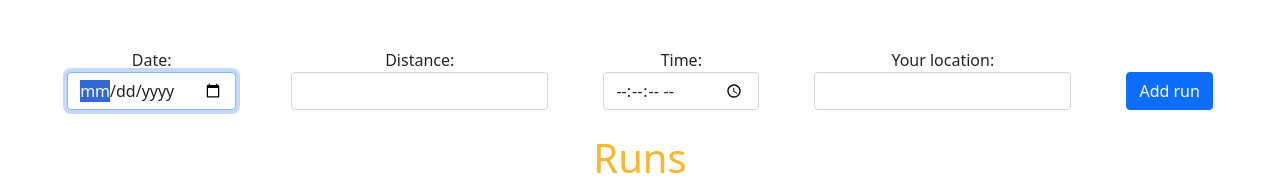
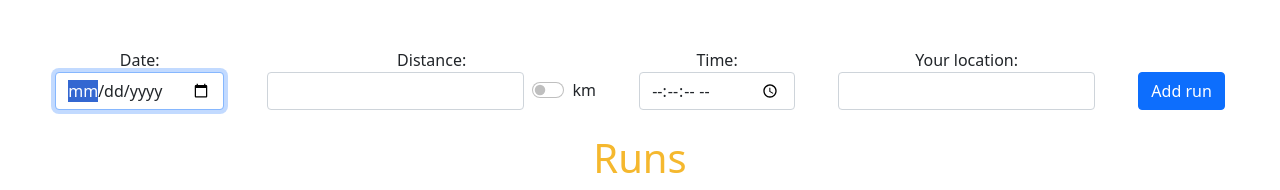
Before and after one commit to pavlovajane/cs50-final-project, a Flask app: page /addrun in a window 1280 px wide. Shown: the part 76-266 px from the top of the page. Run offline with Flask 2, Linux system fonts and the light colour scheme; a user stored in the database is signed in; some libraries are stand-ins or nearby versions.

Commit message:
Add toggle for distance

```diff
--- a/app.py
+++ b/app.py
@@ -161,10 +161,10 @@ def quote():
         if False:
             return apology("TBD", 400)
 
-        return redirect("/addruns.html")
+        return redirect("/addrun.html")
     else:
         # Request is sent via GET - open the quote form
-        return render_template("addruns.html")
+        return render_template("addrun.html")
 
 if __name__ == "__main__":
     app.run(ssl_context='adhoc')
--- a/static/scripts.js
+++ b/static/scripts.js
@@ -51,7 +51,21 @@ google.maps.event.addDomListener(window, 'load', initialize);
 
   });
 
-}
+};
+
+document.addEventListener('DOMContentLoaded', function() {
+  // Your JavaScript code here
+  const switchInput = document.getElementById('flexSwitchCheckDefault');
+  const switchLabel = document.getElementById('switchLabel');
+
+  switchInput.addEventListener('click', function() {
+    if (switchInput.checked) {
+      switchLabel.textContent = 'mi';
+    } else {
+      switchLabel.textContent = 'km';
+    }
+  });
+});
 
 document.addEventListener("DOMContentLoaded", checkPassword("passwordRegister"));
 document.addEventListener("DOMContentLoaded", checkPassword("confirmationRegister"));
--- a/static/styles.css
+++ b/static/styles.css
@@ -3,6 +3,25 @@
     flex-direction: row;
     justify-content: space-evenly;
     align-items: flex-end;
+}
+
+.addRunBtn {
+    height: 38px;
+    margin-bottom: 1rem!important;
+}
+
+.form-switch {
+    padding-left: 3em!important;
+}
+
+.distance-group {
+    display: flex;
+    flex-direction: row;
+    align-items: center;
+}
+
+.dropdown-toggle {
+    margin-left: 2px;
 }
 
 /* Size for brand */
--- a/templates/addruns.html
+++ b/templates/addrun.html
@@ -9,27 +9,32 @@ Add a run
     <div class="addruns">
         <div class="mb-3">
             <label for="date">Date:</label>
-            <input autocomplete="off" autofocus class="form-control mx-auto w-auto" id="date" name="date"
-            type="date">
+            <input autocomplete="off" autofocus class="form-control mx-auto w-auto" id="date" name="date" type="date">
         </div>
         <div class="mb-3">
             <label for="distance">Distance:</label>
-            <input autocomplete="off" autofocus class="form-control mx-auto w-auto" id="distance" name="distance"
-            type="text">
+            <div class="distance-group">
+                <input autocomplete="off" autofocus class="form-control mx-auto w-auto" id="distance" name="distance" type="text">
+                <div class="form-check form-switch">
+                    <input class="form-check-input" type="checkbox" role="switch" id="flexSwitchCheckDefault">
+                    <label class="form-check-label" for="flexSwitchCheckDefault" id="switchLabel">km</label>
+                </div>
+            </div>
         </div>
         <div class="mb-3">
             <label for="time">Time:</label>
-            <input autocomplete="off" autofocus class="form-control mx-auto w-auto" id="time" name="time"
-            type="time" step="1">
+            <input autocomplete="off" autofocus class="form-control mx-auto w-auto" id="time" name="time" type="time"
+                step="1">
         </div>
         <div class="mb-3">
             <label for="city">Your location:</label>
-            <input autofocus class="form-control mx-auto w-auto" id="city" name="city"
-            type="text">
+            <input autofocus class="form-control mx-auto w-auto" id="city" name="city" type="text">
             <input type="hidden" name="lat">
             <input type="hidden" name="long">
         </div>
-        <button class="btn btn-primary mb-3" id="addrun" type="submit">Add run</button>
+        <div class="addRunBtn">
+            <button class="btn btn-primary mb-3" id="addrun" type="submit">Add run</button>
+        </div>
     </div>
 </form>
 
--- a/templates/layout.html
+++ b/templates/layout.html
@@ -8,6 +8,7 @@
         <meta name="viewport" content="initial-scale=1, width=device-width">
 
         <!-- http://getbootstrap.com/docs/5.1/ -->
+
         <link crossorigin="anonymous" href="https://cdn.jsdelivr.net/npm/bootstrap@5.1.3/dist/css/bootstrap.min.css"
             integrity="sha384-1BmE4kWBq78iYhFldvKuhfTAU6auU8tT94WrHftjDbrCEXSU1oBoqyl2QvZ6jIW3" rel="stylesheet">
         <script crossorigin="anonymous" src="https://cdn.jsdelivr.net/npm/bootstrap@5.1.3/dist/js/bootstrap.bundle.min.js"
```
